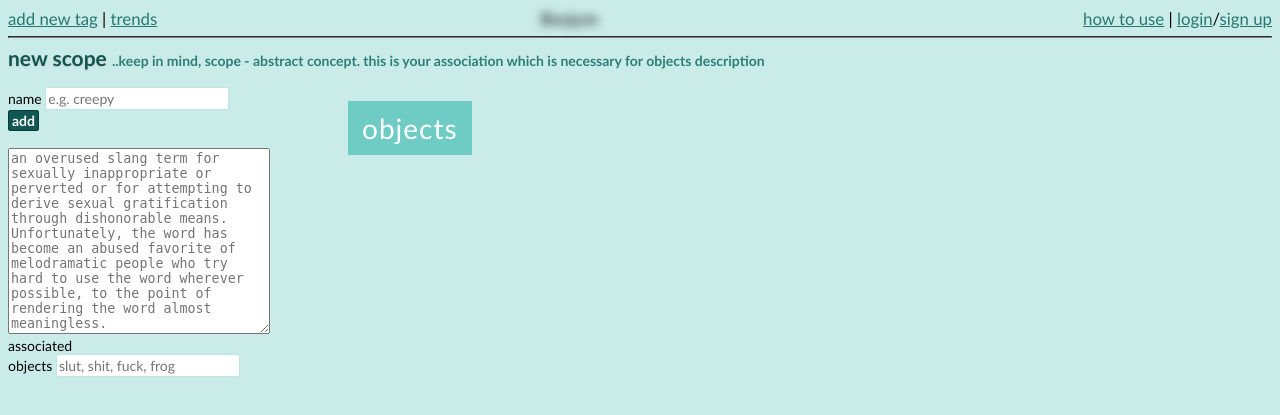
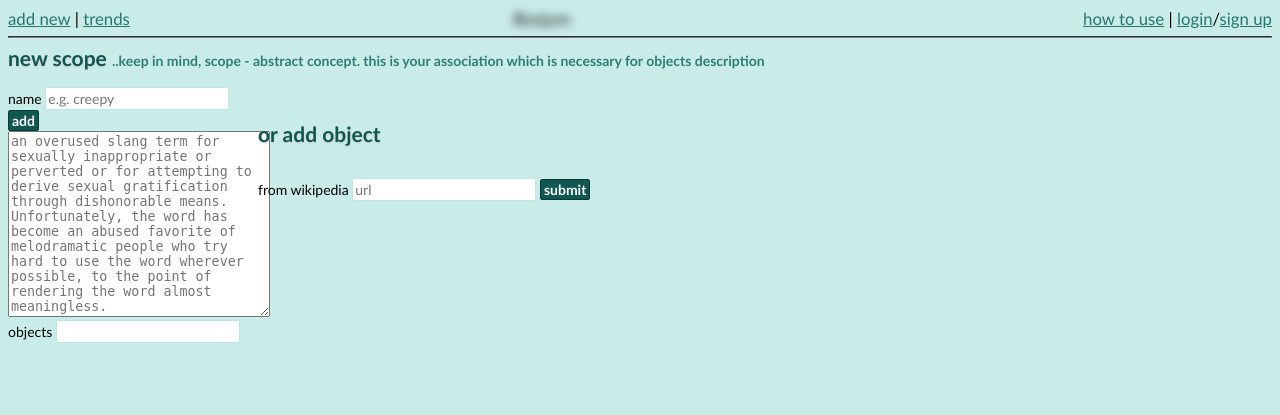
Before and after one commit to klapauciuz/boojum, a Flask app: page /tags/add in a window 1280 px wide. Shown: the top 415 px of the page. Run offline with Flask 2, Linux system fonts and the light colour scheme; the visitor is signed in with stand-in values (Sample User, id 1); data that the repository does not hold is empty; some libraries are stand-ins or nearby versions.

Commit message:
добавление объектов из википедии по ссылке :cake: :bug:

```diff
--- a/main.py
+++ b/main.py
@@ -4,6 +4,8 @@ from flask import Flask, render_template, abort, request, url_for, redirect, req
 from bson.json_util import dumps
 from werkzeug import check_password_hash, generate_password_hash
 from bson.objectid import ObjectId
+import requests
+from bs4 import BeautifulSoup
 
 app = Flask(__name__)
 
@@ -142,6 +144,31 @@ def tag_page(tag):
         return render_template('tag.html', show_objects=[i['name'] for i in db.objects.find({'_id':{'$in': tags_objects_id}})], description=current_tag['description'], name=current_tag['name'], id=current_tag['_id'], creator=creator['username'])
     else:
         return render_template('404.html', show_name=tag)
+
+@app.route('/objects/add', methods=['POST'])
+def add_object_from_wiki():
+    """New object add"""
+    print 'fromwiki, url:', request.form['urlwiki']
+    r = requests.get(request.form['urlwiki'])
+    soup = BeautifulSoup(r.text)
+    name = soup.find("h1", class_="firstHeading").text
+    description = soup.find("div", id='bodyContent')
+    description = description.find_all("p")
+    description = description[0].text
+    source = request.form['urlwiki']
+    _id = objects.insert({'name': name, 'description': description, 'tags': [], 'source': source})
+    db.users.update({"username":session["username"]},
+             {'$push': {
+                        "objects":{ "_id": _id }
+                      }
+             }
+             )
+    # with open('wiki.html', 'w') as wiki:
+    #     wiki.write(r.text.encode('utf-8'))
+
+    response = jsonify(message=str('OK'))
+    response.status_code = 200
+    return response
 
 @app.route('/tags/add', methods=['GET', 'POST'])
 def add_tag_page():
@@ -303,6 +330,7 @@ def obj_page(obj):
             name=current_object['name'],
             description=current_object['description'],
             id=current_object['_id'],
+            source=current_object['source'],
             user_tags=my_tags_name,
             myObj = True
         )
@@ -313,7 +341,8 @@ def obj_page(obj):
             name=current_object['name'],
             description=current_object['description'],
             id=current_object['_id'],
-            user_tags=my_tags_name
+            source=current_object['source'],
+            user_tags=my_tags_name,
         )
 
 #_____Objects/
@@ -357,7 +386,7 @@ def user(user):
 @app.route('/register', methods=['GET', 'POST'])
 def register():
     if 'username' in session:
-        flash('You are already registered in Boojom, ' + session['username'])
+        flash('You are already registered in Boojum, ' + session['username'])
         return redirect('/')
     error = None
     if request.method == 'POST':
@@ -374,14 +403,14 @@ def register():
             email = request.form['username']
             password = generate_password_hash(request.form['password'])
             users.insert({'username': username, 'email': email, 'password': password, 'tags': [], 'objects': []})
-            flash('Welcome to Boojom, ' + username)
+            flash('Welcome to Boojum, ' + username)
             return redirect('/login')
     return render_template('register.html', error=error)
 
 @app.route('/login', methods=['GET', 'POST'])
 def login():
     if 'username' in session:
-        flash('You are already in Boojom, ' + session['username'])
+        flash('You are already in Boojum, ' + session['username'])
         return redirect('/')
     error = None
     if request.method == 'POST':
--- a/static/scripts/send.js
+++ b/static/scripts/send.js
@@ -16,7 +16,7 @@ $(document).ready(function(){
               console.log(JSON.stringify(err));
             }
         });
-  })
+    });
     $('#delete').click(function(event) {
         event.preventDefault();
         var self = $(this),
@@ -31,5 +31,22 @@ $(document).ready(function(){
               console.log(JSON.stringify(err));
             }
         });
-})
     });
+    $('form#add_fromwiki').submit(function(event) {
+        event.preventDefault();
+        var self = $(this),
+        postData = self.serializeArray();
+
+        $.ajax({
+            url : '/objects/add',
+            type: 'POST',
+            data : postData,
+            success:function(response) {
+                window.location.replace("/");
+            },
+            error: function(err) {
+              console.log(JSON.stringify(err));
+            }
+        });
+    });
+});
--- a/templates/add_tag.html
+++ b/templates/add_tag.html
@@ -6,15 +6,24 @@
 <form id="add" action="">
     <label>name </label>
     <input type="text" name="name" placeholder="e.g. creepy" value="{{ tag_name }}"/>
-    <input type="submit" form="add" value="add"/><br><br>
+    <input type="submit" form="add" value="add"/><br>
     <textarea style="display: inline-block;" rows="12" cols="30" name="description" placeholder="an overused slang term for sexually inappropriate or perverted or for attempting to derive sexual gratification through dishonorable means. Unfortunately, the word has become an abused favorite of melodramatic people who try hard to use the word wherever possible, to the point of rendering the word almost meaningless."></textarea>
-    <label>associated<br>objects </label>
-    <input type="text" name="objects" placeholder="slut, shit, fuck, frog" value="{{ tag_name }}"/>
+    <label>objects</label>
+    <input type="text" name="objects" placeholder="" value=""/>
 </form>
-<ul class="objects" style="margin-left: 50px;">
+<br><br>
+<h2>or add object</h2><br>
+<form id="add_fromwiki" action="">
+    <label>from wikipedia</label>
+    <input type="text" name="urlwiki" placeholder="url" value=""/>
+    <input type="submit" form="add_fromwiki" value="submit"/><br>
+</form>
+
+<!-- потом над будет прикрутить драгндроп что бы удобно было назначать объекты тегу -->
+<!-- <ul class="objects" style="margin-left: 50px;">
   <h1>objects</h1>
   {% for obj in show_objects %}
     <li><a href="{{ url_for('obj_page', obj=obj) }}">{{ obj }}</a>
   {% endfor %}
-</ul>
+</ul> -->
 {% endblock content %}
--- a/templates/base.html
+++ b/templates/base.html
@@ -13,7 +13,7 @@
 <body>
 {% block header %}
   <big>
-    <a href="/tags/add">add new tag</a> |
+    <a href="/tags/add">add new</a> |
     <a href="/">trends</a>
     <span id='catName' href="">Boojum</span>
   </big>
--- a/templates/object.html
+++ b/templates/object.html
@@ -1,8 +1,8 @@
 {% extends "base.html" %}
 {% block content %}
 <h2>{{ name }}</h2>
-<h3>{{ id }}</h3>
-<h4>{{ description }}</h4>
+<h3>{{ description }}</h3>
+<h5>source <a href="{{ source }}">{{ source }}</a></h5>
 this object in scopes
 <span class='linked'>
 	{% for tag in show_tags %}
```
Lines whose indentation alone changed are shown as unchanged.
